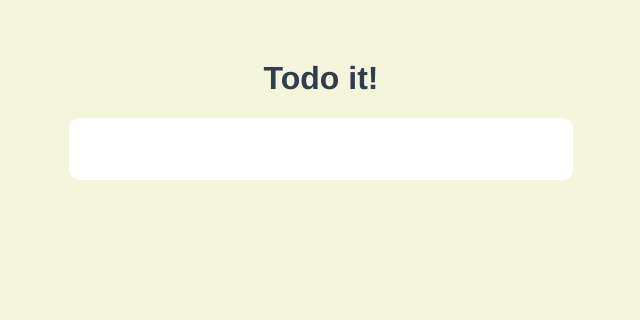
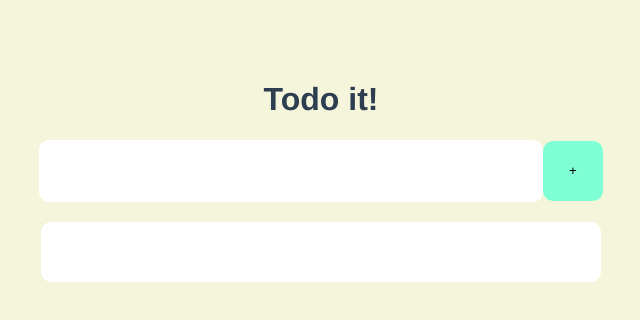
Before and after one commit to yeonso08/todo-vue, a Vue app: page / in a window 1280 px wide. Shown: the top 320 px of the page, without its empty margins (319-959 px from the left). Built offline with nearby package versions, Linux system fonts and the light colour scheme.

Commit message:
feat : todocard 추가

```diff
--- /dev/null
+++ b/src/components/AddButton.vue
@@ -0,0 +1,19 @@
+<template>
+    <button>+</button>
+</template>
+
+<script>
+export default {
+
+}
+</script>
+
+<style>
+button {
+    background-color: aquamarine;
+    width: 60px;
+    height: 60px;
+    border: none;
+    border-radius: 10px;
+}
+</style>
--- /dev/null
+++ b/src/components/ToDoCard.vue
@@ -0,0 +1,22 @@
+<template>
+    <div>
+    </div>
+</template>
+
+<script>
+export default {
+
+}
+</script>
+
+<style scoped>
+div {
+    border: none;
+    width: 560px;
+    height: 60px;
+    border-radius: 10px;
+    color: black;
+    background-color: white;
+    margin-top: 20px;
+}
+</style>
--- a/src/views/Home/Home.vue
+++ b/src/views/Home/Home.vue
@@ -1,19 +1,41 @@
 <template>
-  <div>
-    <home-header></home-header>
-    <ToDoInputVue />
+  <div class="container">
+    <div>
+      <home-header></home-header>
+    </div>
+    <div class="input-container">
+      <ToDoInput />
+      <AddButton />
+    </div>
+    <ToDoCard />
   </div>
 </template>
 
 <script>
 import HomeHeader from './HomeHeader.vue';
-import ToDoInputVue from '@/components/ToDoInput.vue';
+import ToDoInput from '@/components/ToDoInput.vue';
+import AddButton from '@/components/AddButton.vue';
+import ToDoCard from '@/components/ToDoCard.vue';
 export default {
   components: {
     HomeHeader,
-    ToDoInputVue
+    ToDoInput,
+    AddButton,
+    ToDoCard,
   }
 };
 </script>
 
-<style></style>
+<style scoped>
+.container {
+  display: flex;
+  flex-direction: column;
+  align-items: center;
+  justify-content: center;
+}
+
+.input-container {
+  display: flex;
+  align-items: center;
+}
+</style>
```
